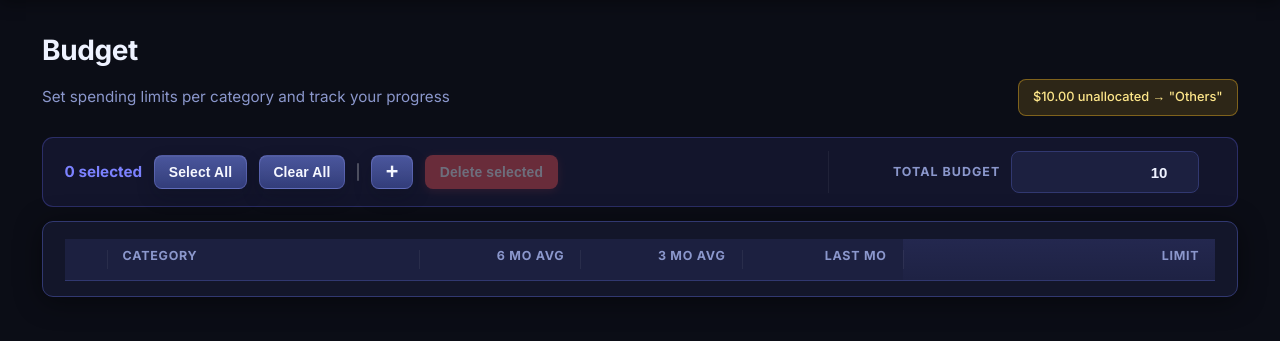
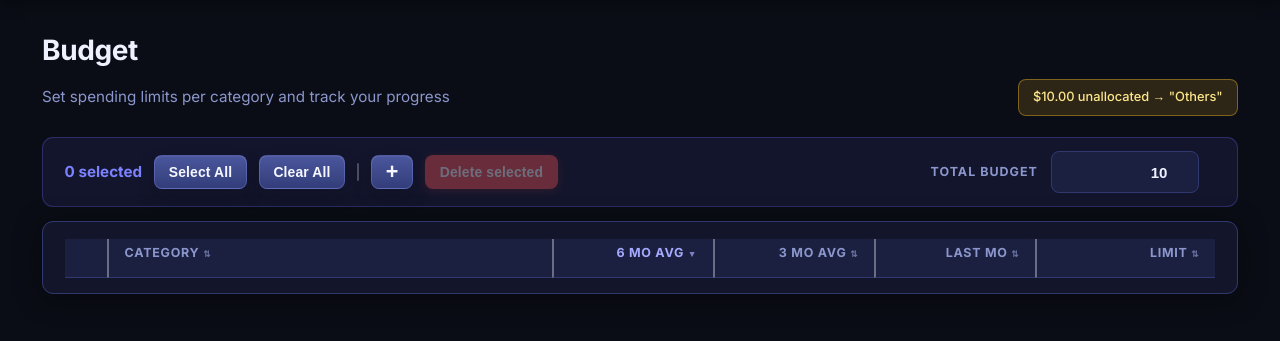
Before and after one commit to Micsushi/BrokeATM, a FastAPI app: page /budget in a window 1280 px wide. Shown: the part 64-405 px from the top of the page. Run offline with FastAPI, Linux system fonts and the light colour scheme; tables that the repository leaves empty hold one stand-in row (values such as "Sample post"); lists and menus that the app fills with data are empty; parts of the project's set-up code (start-up, migrations or seed data) failed here and were passed over.

Commit message:
more ui fixes

```diff
--- a/app/static/css/main.css
+++ b/app/static/css/main.css
@@ -562,7 +562,7 @@ tr:hover td { background: rgba(124,130,255,0.07); }
   align-items: center;
   justify-content: space-between;
   gap: 1rem;
-  padding: 0.9rem 1rem;
+  padding: 0.52rem 1rem;
   border: 1px solid rgba(255,255,255,0.06);
   border-radius: 12px;
   background:
@@ -583,7 +583,7 @@ tr:hover td { background: rgba(124,130,255,0.07); }
   outline: none;
 }
 .category-picker-popover .category-picker-item {
-  padding: 0.76rem 0.88rem;
+  padding: 0.42rem 0.88rem;
   border-radius: 10px;
 }
 .category-picker-item-main {
--- a/app/templates/budget.html
+++ b/app/templates/budget.html
@@ -6,16 +6,18 @@
   <title>Budget | BrokeATM</title>
   <link rel="preconnect" href="https://fonts.googleapis.com" />
   <link href="https://fonts.googleapis.com/css2?family=Inter:wght@400;500;600;700&display=swap" rel="stylesheet" />
-  <link rel="stylesheet" href="/static/css/main.css?v=18" />
+  <link rel="stylesheet" href="/static/css/main.css?v=19" />
   <style>
     /* Category budget table */
     .budget-page {
       --budget-panel-pad: 1.35rem;
       --budget-cell-pad-x: 1rem;
       --budget-metric-col-width: 14%;
-      --budget-limit-col-width: clamp(220px, 30%, 340px);
+      --budget-limit-col-width: 180px;
       --budget-limit-input-width: calc(var(--budget-limit-col-width) - (var(--budget-cell-pad-x) * 2));
-      --budget-column-divider: rgba(255,255,255,0.06);
+      --budget-total-box-width-sync: var(--budget-limit-input-width);
+      --budget-total-box-right-sync: var(--budget-cell-pad-x);
+      --budget-column-divider: rgba(255,255,255,0.35);
     }
     .budget-page-header {
       display: flex;
@@ -70,30 +72,21 @@
     .budget-table th {
       font-size: var(--font-size-table-head); font-weight: 700; text-transform: uppercase;
       letter-spacing: 0.06em; color: var(--text-muted);
-      padding: 0.45rem var(--budget-cell-pad-x) 0.9rem;
+      padding: 0.25rem var(--budget-cell-pad-x) 0.9rem;
       text-align: left;
       vertical-align: bottom;
-      position: relative;
       border-bottom: 1px solid var(--border);
     }
     .budget-table td {
-      padding: 0.82rem var(--budget-cell-pad-x);
+      padding: 0.35rem var(--budget-cell-pad-x);
       vertical-align: middle;
-      border-top: 1px solid rgba(255,255,255,0.04);
+      border-top: 1px solid rgba(255,255,255,0.12);
       font-size: var(--font-size-table-cell);
-      position: relative;
     }
     .budget-table tr:first-child td { border-top: none; }
-    .budget-table th + th::before,
-    .budget-table td + td::before {
-      content: "";
-      position: absolute;
-      left: 0;
-      top: 0.7rem;
-      bottom: 0.7rem;
-      width: 1px;
-      background: var(--budget-column-divider);
-      pointer-events: none;
+    .budget-table th + th,
+    .budget-table td + td {
+      border-left: 2px solid var(--budget-column-divider);
     }
     .budget-table th.num-col,
     .budget-table td.num-col,
@@ -103,10 +96,10 @@
     }
     .budget-table th.limit-col,
     .budget-table td.limit-col {
-      background: linear-gradient(180deg, rgba(124,130,255,0.08), rgba(124,130,255,0.02));
+      background: none;
     }
     .cat-dot { display: inline-block; width: 10px; height: 10px; border-radius: 50%; margin-right: 0.4rem; flex-shrink: 0; }
-    .budget-avg { font-family: 'JetBrains Mono', monospace; font-size: var(--font-size-body-sm); color: var(--text-muted); }
+    .budget-avg { font-family: 'JetBrains Mono', monospace; font-size: 1rem; font-weight: 600; color: var(--text-muted); }
     .limit-input {
       display: block;
       width: var(--budget-limit-input-width);
@@ -114,7 +107,7 @@
       min-width: 0;
       margin-left: auto;
       background: var(--surface2); border: 1px solid var(--border);
-      border-radius: 8px; color: var(--text); font-size: var(--control-font-sm);
+      border-radius: 8px; color: var(--text); font-size: 1rem; font-weight: 600;
       min-height: var(--control-height-sm);
       padding: var(--control-pad-sm-y) var(--control-pad-sm-x); text-align: right;
       transition: border-color 0.15s;
@@ -122,7 +115,7 @@
     .limit-input:focus { outline: none; border-color: var(--accent); box-shadow: 0 0 0 3px rgba(124,130,255,0.15); }
     .total-budget-input {
       background: var(--surface2); border: 1px solid var(--border);
-      border-radius: 8px; color: var(--text); font-size: var(--control-font-sm); font-weight: 700;
+      border-radius: 8px; color: var(--text); font-size: 1rem; font-weight: 700;
       min-height: var(--control-height-sm);
       padding: var(--control-pad-sm-y) var(--control-pad-sm-x); text-align: right;
       transition: border-color 0.15s;
@@ -136,6 +129,7 @@
       color: var(--text-muted);
       min-height: 0;
       min-width: 0;
+      margin-left: 0.6rem;
       transition: color 0.3s;
       display: none;
       align-items: center;
@@ -148,6 +142,11 @@
     .save-status.saving { color: var(--text-muted); }
     .save-status.saved { color: #22c55e; }
     .save-status.error { color: var(--danger); }
+
+    .sortable-th { cursor: pointer; user-select: none; white-space: nowrap; }
+    .sortable-th:hover { color: var(--accent-hover); }
+    .sortable-th.sort-active { color: var(--accent-hover); }
+    .sort-icon { font-size: 0.7em; opacity: 0.7; }
 
     .budget-table tbody tr { position: relative; }
     .budget-table tbody tr.selected td { background: rgba(99,102,241,0.07); }
@@ -184,14 +183,13 @@
       flex: 0 0 auto;
       width: auto;
       margin-left: auto;
-      padding-left: 1rem;
-      padding-right: var(--budget-cell-pad-x);
-      border-left: 1px solid var(--budget-column-divider);
+      padding-left: 0;
+      padding-right: var(--budget-total-box-right-sync);
     }
     .budget-total-wrap {
       display: flex;
       align-items: center;
-      gap: 0.7rem;
+      gap: 0;
       justify-content: flex-end;
       width: auto;
     }
@@ -207,11 +205,15 @@
     .budget-total-field {
       display: flex;
       flex: 0 0 auto;
-      width: var(--budget-limit-input-width);
-      min-width: var(--budget-limit-input-width);
+      align-items: center;
+      margin-left: 0;
+      width: var(--budget-total-box-width-sync);
+      min-width: var(--budget-total-box-width-sync);
     }
     .total-budget-input {
+      display: block;
       width: 100%;
+      max-width: 100%;
       min-width: 0;
     }
 
@@ -222,7 +224,6 @@
         padding-left: 0;
         padding-right: 0;
         padding-top: 0.7rem;
-        border-left: none;
         border-top: 1px solid var(--budget-column-divider);
       }
     }
@@ -243,6 +244,7 @@
         flex: 1 1 100%;
         width: 100%;
         min-width: 0;
+        margin-left: 0;
       }
     }
   </style>
@@ -288,10 +290,11 @@
     <div class="budget-total-shell">
       <div class="budget-total-wrap">
         <span class="budget-total-label">Total budget</span>
-        <div class="save-status" id="save-status"></div>
+        <div style="width:0.85rem" aria-hidden="true"></div>
         <div class="budget-total-field">
           <input type="number" class="total-budget-input" id="total-budget" min="0" step="1" placeholder="—" />
         </div>
+        <div class="save-status" id="save-status"></div>
       </div>
     </div>
   </div>
@@ -310,11 +313,11 @@
       <thead>
         <tr>
           <th class="chk-col"></th>
-          <th class="category-col">Category</th>
-          <th class="num-col">6 mo avg</th>
-          <th class="num-col">3 mo avg</th>
-          <th class="num-col">Last mo</th>
-          <th class="limit-col">Limit</th>
+          <th class="category-col sortable-th" data-sort="name">Category <span class="sort-icon"></span></th>
+          <th class="num-col sortable-th" data-sort="avg_6m">6 mo avg <span class="sort-icon"></span></th>
+          <th class="num-col sortable-th" data-sort="avg_3m">3 mo avg <span class="sort-icon"></span></th>
+          <th class="num-col sortable-th" data-sort="avg_1m">Last mo <span class="sort-icon"></span></th>
+          <th class="limit-col sortable-th" data-sort="limit">Limit <span class="sort-icon"></span></th>
         </tr>
       </thead>
       <tbody id="budget-tbody">
@@ -332,6 +335,9 @@
 let currentSettings = null;
 let saveTimer = null;
 let hiddenCategoryKeys = new Set();
+let budgetLayoutSyncRaf = 0;
+let budgetSortCol = "avg_6m";
+let budgetSortDir = "desc";
 
 // ── Auto-save (debounced 800ms) ────────────────────────────────────────────────
 
@@ -412,6 +418,32 @@ function getHiddenCategoryKeys() {
   return [...hiddenCategoryKeys].filter(key => key && !visible.has(key));
 }
 
+function syncBudgetTotalInputGeometry() {
+  const page = document.querySelector(".budget-page");
+  const bulkBar = document.getElementById("budget-bulk-bar");
+  const sample = document.querySelector("#budget-tbody .limit-input");
+  if (!page || !bulkBar) return;
+  if (!sample) {
+    page.style.removeProperty("--budget-total-box-width-sync");
+    page.style.removeProperty("--budget-total-box-right-sync");
+    return;
+  }
+  const sampleRect = sample.getBoundingClientRect();
+  const bulkRect = bulkBar.getBoundingClientRect();
+  const width = sampleRect.width;
+  const bulkPadRight = parseFloat(getComputedStyle(bulkBar).paddingRight) || 0;
+  const rightInset = Math.max(0, bulkRect.right - bulkPadRight - sampleRect.right);
+  if (width > 0) {
+    page.style.setProperty("--budget-total-box-width-sync", `${Math.round(width)}px`);
+    page.style.setProperty("--budget-total-box-right-sync", `${Math.round(rightInset)}px`);
+  }
+}
+
+function queueBudgetLayoutSync() {
+  cancelAnimationFrame(budgetLayoutSyncRaf);
+  budgetLayoutSyncRaf = requestAnimationFrame(syncBudgetTotalInputGeometry);
+}
+
 // ── Bulk selection ────────────────────────────────────────────────────────────
 
 let selectedCatKeys = new Set();
@@ -457,15 +489,51 @@ function wireRow(tr) {
   tr.querySelector(".budget-row-chk").addEventListener("change", e => toggleRowSelect(tr, e.target.checked));
 }
 
-function renderBudgetTable(data) {
-  selectedCatKeys.clear();
-  hiddenCategoryKeys = new Set(data.hidden_category_keys || []);
+function syncBudgetSortHeaders() {
+  document.querySelectorAll("#budget-table .sortable-th").forEach(th => {
+    const col = th.dataset.sort;
+    const icon = th.querySelector(".sort-icon");
+    if (col === budgetSortCol) {
+      th.classList.add("sort-active");
+      icon.textContent = budgetSortDir === "asc" ? " ▲" : " ▼";
+    } else {
+      th.classList.remove("sort-active");
+      icon.textContent = " ⇅";
+    }
+  });
+}
+
+function sortBudgetCategories(cats) {
+  const dir = budgetSortDir === "asc" ? 1 : -1;
+  return [...cats].sort((a, b) => {
+    let av, bv;
+    if (budgetSortCol === "name") {
+      return dir * (a.category_name || "").toLowerCase().localeCompare((b.category_name || "").toLowerCase());
+    }
+    switch (budgetSortCol) {
+      case "avg_6m": av = a.avg_6m ?? 0; bv = b.avg_6m ?? 0; break;
+      case "avg_3m": av = a.avg_3m ?? 0; bv = b.avg_3m ?? 0; break;
+      case "avg_1m": av = a.avg_1m ?? 0; bv = b.avg_1m ?? 0; break;
+      case "limit":  av = a.limit_amount ?? -1; bv = b.limit_amount ?? -1; break;
+      default:       av = a.avg_6m ?? 0; bv = b.avg_6m ?? 0;
+    }
+    return dir * (av < bv ? -1 : av > bv ? 1 : 0);
+  });
+}
+
+function rebuildBudgetTbody() {
   const tbody = document.getElementById("budget-tbody");
   tbody.innerHTML = "";
+  selectedCatKeys.clear();
 
-  data.categories
-    .filter(c => !hiddenCategoryKeys.has(c.category_key || budgetCategoryKey(c.category_id)))
-    .forEach(c => {
+  const cats = currentSettings?.categories || [];
+  const visible = cats.filter(c => {
+    const key = c.category_key || budgetCategoryKey(c.category_id);
+    if (hiddenCategoryKeys.has(key)) return false;
+    return (c.avg_6m ?? 0) > 0 || c.limit_amount != null;
+  });
+
+  sortBudgetCategories(visible).forEach(c => {
     const avg6 = c.avg_6m ?? c.avg_monthly ?? 0;
     const avg3 = c.avg_3m ?? 0;
     const avg1 = c.avg_1m ?? 0;
@@ -473,9 +541,16 @@ function renderBudgetTable(data) {
     tbody.appendChild(buildCatRow(c.category_id, c.category_name, c.category_color, avg6, avg3, avg1, limitVal));
   });
 
+  syncBudgetSortHeaders();
+  updateBulkBar();
+  queueBudgetLayoutSync();
+}
+
+function renderBudgetTable(data) {
+  hiddenCategoryKeys = new Set(data.hidden_category_keys || []);
   const totalEl = document.getElementById("total-budget");
   totalEl.value = data.total != null ? data.total : "";
-  updateBulkBar();
+  rebuildBudgetTbody();
 }
 
 function getCategoryLimits() {
@@ -616,6 +691,7 @@ function addCategoryRow(catId, catName, catColor) {
   tbody.appendChild(tr);
   updateTotalHint();
   scheduleSave();
+  queueBudgetLayoutSync();
   tr.querySelector(".limit-input").focus();
 }
 
@@ -661,6 +737,7 @@ document.getElementById("btn-budget-bulk-delete").addEventListener("click", asyn
   updateTotalHint();
   updateBulkBar();
   scheduleSave();
+  queueBudgetLayoutSync();
 });
 
 // ── Event listeners ───────────────────────────────────────────────────────────
@@ -668,6 +745,24 @@ document.getElementById("btn-budget-bulk-delete").addEventListener("click", asyn
 document.getElementById("total-budget").addEventListener("input", () => {
   updateTotalHint();
   scheduleSave();
+});
+
+window.addEventListener("resize", queueBudgetLayoutSync);
+window.addEventListener("load", queueBudgetLayoutSync);
+
+// ── Sort header clicks ────────────────────────────────────────────────────────
+
+document.querySelectorAll("#budget-table .sortable-th").forEach(th => {
+  th.addEventListener("click", () => {
+    const col = th.dataset.sort;
+    if (budgetSortCol === col) {
+      budgetSortDir = budgetSortDir === "asc" ? "desc" : "asc";
+    } else {
+      budgetSortCol = col;
+      budgetSortDir = col === "name" ? "asc" : "desc";
+    }
+    rebuildBudgetTbody();
+  });
 });
 
 // ── Init ──────────────────────────────────────────────────────────────────────
--- a/app/templates/index.html
+++ b/app/templates/index.html
@@ -9,7 +9,7 @@
   <title>Import | BrokeATM</title>
   <link rel="preconnect" href="https://fonts.googleapis.com" />
   <link href="https://fonts.googleapis.com/css2?family=Inter:wght@400;500;600;700&display=swap" rel="stylesheet" />
-  <link rel="stylesheet" href="/static/css/main.css?v=18" />
+  <link rel="stylesheet" href="/static/css/main.css?v=19" />
   <style>
     /* Review table inline inputs */
     #review-table .review-inp,
@@ -713,7 +713,7 @@
 <script src="/static/js/category-keyword-tools.js?v=2"></script>
 <script src="/static/js/keyword-conflict-modal.js?v=22"></script>
 <script src="/static/js/category-create-modal.js?v=1"></script>
-<script src="/static/js/add-tx-modal.js?v=4"></script>
+<script src="/static/js/add-tx-modal.js?v=5"></script>
 <script src="/static/js/import-page.js?v=13"></script>
 
 <div class="app-toast toast-wide" id="import-toast"></div>
```
Also changed, not shown: app/static/js/add-tx-modal.js (+36 -7 lines), app/templates/records.html (+38 -22 lines).
